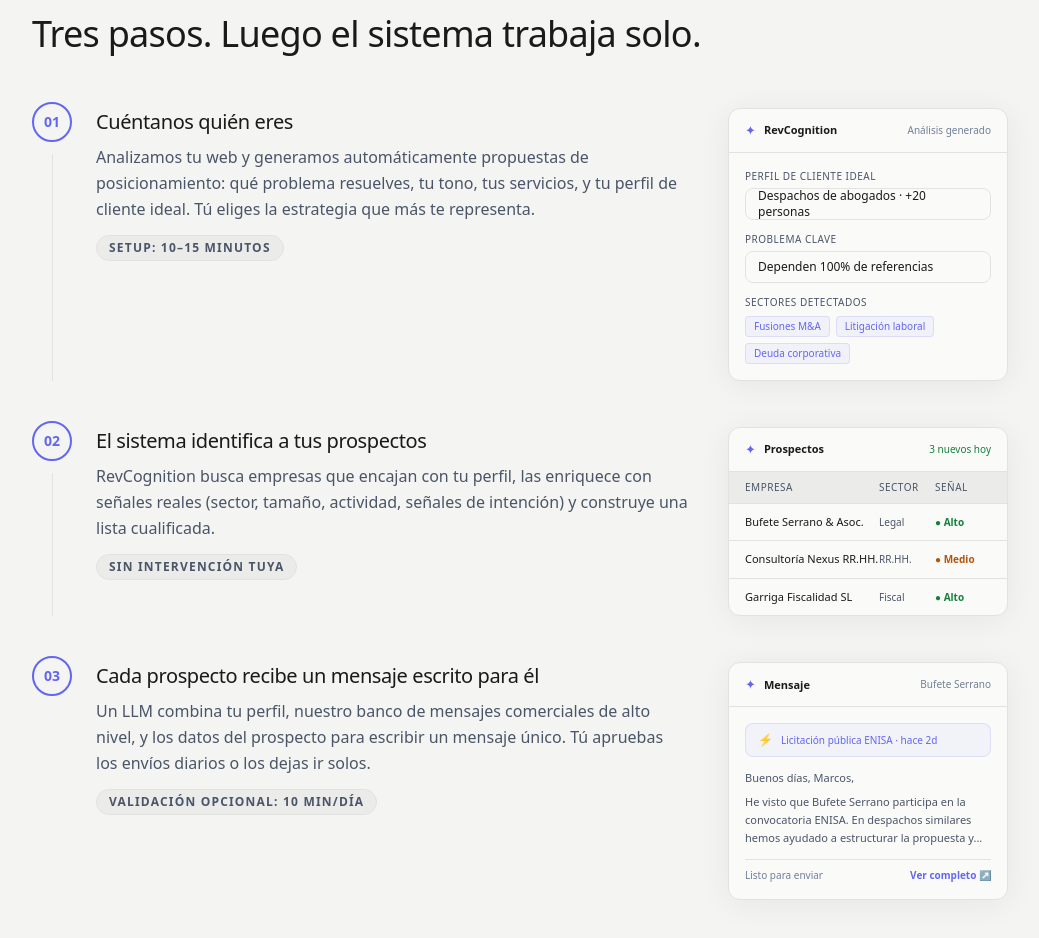
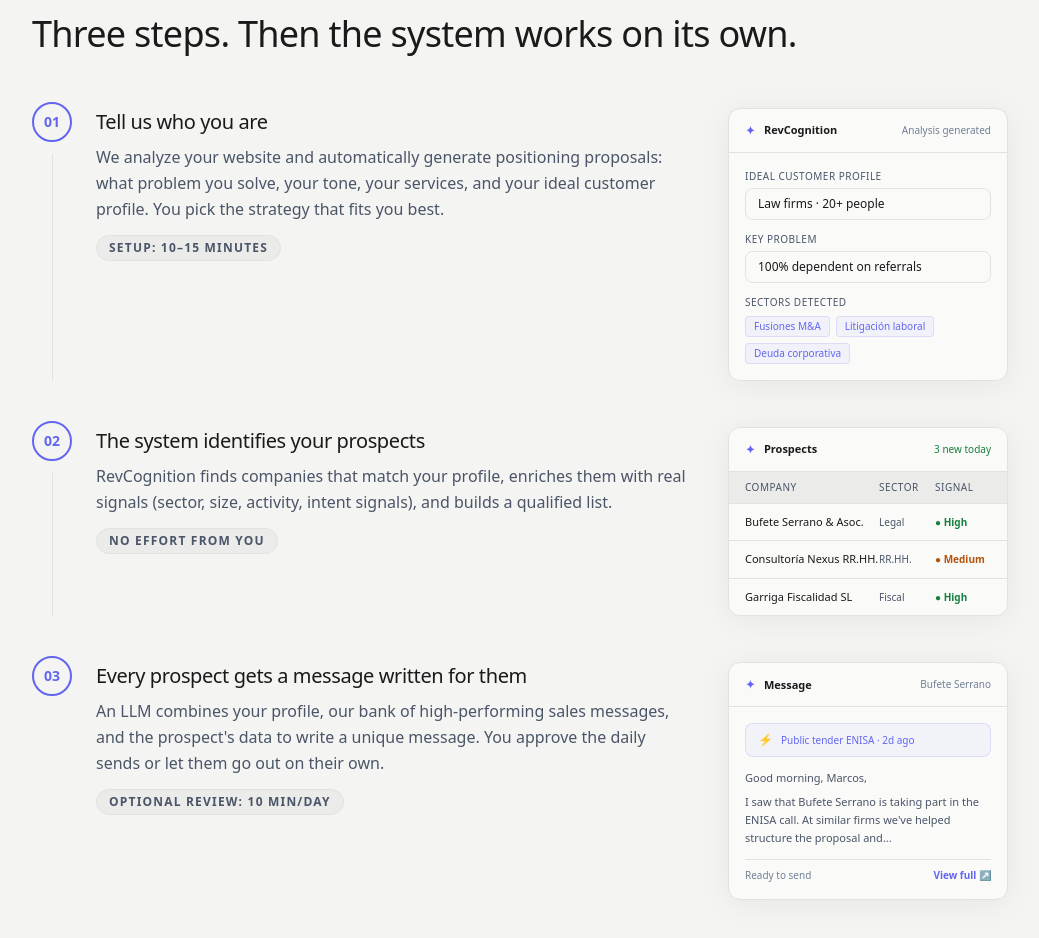
Before and after one commit to olserres-crypto/RevCognition, a Next.js app: page /en in a window 1280 px wide. Shown: the part 1860-2798 px from the top of the page, without its empty margins (120-1159 px from the left). Built offline with nearby package versions, Linux system fonts and the light colour scheme; no server answers.

Commit message:
feat(i18n): sección HowItWorks localizada es/en/fr

```diff
--- a/messages/en.json
+++ b/messages/en.json
@@ -63,5 +63,53 @@
       "description": "The system finds prospects that match your profile, writes a unique message for each one, and sends it. You see every message before it goes out. No technical setup, no middlemen.",
       "cost": "0€ in agency fees"
     }
+  },
+  "howItWorks": {
+    "eyebrow": "How it works",
+    "heading": "Three steps. Then the system works on its own.",
+    "steps": [
+      {
+        "title": "Tell us who you are",
+        "description": "We analyze your website and automatically generate positioning proposals: what problem you solve, your tone, your services, and your ideal customer profile. You pick the strategy that fits you best.",
+        "time": "Setup: 10–15 minutes"
+      },
+      {
+        "title": "The system identifies your prospects",
+        "description": "RevCognition finds companies that match your profile, enriches them with real signals (sector, size, activity, intent signals), and builds a qualified list.",
+        "time": "No effort from you"
+      },
+      {
+        "title": "Every prospect gets a message written for them",
+        "description": "An LLM combines your profile, our bank of high-performing sales messages, and the prospect's data to write a unique message. You approve the daily sends or let them go out on their own.",
+        "time": "Optional review: 10 min/day"
+      }
+    ],
+    "mockups": {
+      "diagnostico": {
+        "metaText": "Analysis generated",
+        "profileLabel": "Ideal customer profile",
+        "profileValue": "Law firms · 20+ people",
+        "problemLabel": "Key problem",
+        "problemValue": "100% dependent on referrals",
+        "sectorsLabel": "Sectors detected"
+      },
+      "prospectos": {
+        "title": "Prospects",
+        "metaText": "3 new today",
+        "colEmpresa": "Company",
+        "colSector": "Sector",
+        "colSenal": "Signal",
+        "nivelAlto": "High",
+        "nivelMedio": "Medium"
+      },
+      "mensaje": {
+        "title": "Message",
+        "signalNote": "Public tender ENISA · 2d ago",
+        "greeting": "Good morning, Marcos,",
+        "body": "I saw that Bufete Serrano is taking part in the ENISA call. At similar firms we've helped structure the proposal and...",
+        "readyToSend": "Ready to send",
+        "viewFull": "View full"
+      }
+    }
   }
 }
--- a/messages/es.json
+++ b/messages/es.json
@@ -63,5 +63,53 @@
       "description": "El sistema localiza prospectos que encajan con tu perfil, escribe un mensaje único para cada uno y los envía. Ves cada mensaje antes de salir. Sin configuración técnica, sin intermediarios.",
       "cost": "0€ en agencias"
     }
+  },
+  "howItWorks": {
+    "eyebrow": "Cómo funciona",
+    "heading": "Tres pasos. Luego el sistema trabaja solo.",
+    "steps": [
+      {
+        "title": "Cuéntanos quién eres",
+        "description": "Analizamos tu web y generamos automáticamente propuestas de posicionamiento: qué problema resuelves, tu tono, tus servicios, y tu perfil de cliente ideal. Tú eliges la estrategia que más te representa.",
+        "time": "Setup: 10–15 minutos"
+      },
+      {
+        "title": "El sistema identifica a tus prospectos",
+        "description": "RevCognition busca empresas que encajan con tu perfil, las enriquece con señales reales (sector, tamaño, actividad, señales de intención) y construye una lista cualificada.",
+        "time": "Sin intervención tuya"
+      },
+      {
+        "title": "Cada prospecto recibe un mensaje escrito para él",
+        "description": "Un LLM combina tu perfil, nuestro banco de mensajes comerciales de alto nivel, y los datos del prospecto para escribir un mensaje único. Tú apruebas los envíos diarios o los dejas ir solos.",
+        "time": "Validación opcional: 10 min/día"
+      }
+    ],
+    "mockups": {
+      "diagnostico": {
+        "metaText": "Análisis generado",
+        "profileLabel": "Perfil de cliente ideal",
+        "profileValue": "Despachos de abogados · +20 personas",
+        "problemLabel": "Problema clave",
+        "problemValue": "Dependen 100% de referencias",
+        "sectorsLabel": "Sectores detectados"
+      },
+      "prospectos": {
+        "title": "Prospectos",
+        "metaText": "3 nuevos hoy",
+        "colEmpresa": "Empresa",
+        "colSector": "Sector",
+        "colSenal": "Señal",
+        "nivelAlto": "Alto",
+        "nivelMedio": "Medio"
+      },
+      "mensaje": {
+        "title": "Mensaje",
+        "signalNote": "Licitación pública ENISA · hace 2d",
+        "greeting": "Buenos días, Marcos,",
+        "body": "He visto que Bufete Serrano participa en la convocatoria ENISA. En despachos similares hemos ayudado a estructurar la propuesta y...",
+        "readyToSend": "Listo para enviar",
+        "viewFull": "Ver completo"
+      }
+    }
   }
 }
--- a/messages/fr.json
+++ b/messages/fr.json
@@ -63,5 +63,53 @@
       "description": "Le système repère les prospects qui correspondent à votre profil, rédige un message unique pour chacun et l'envoie. Vous voyez chaque message avant son départ. Sans configuration technique, sans intermédiaires.",
       "cost": "0€ de frais d'agence"
     }
+  },
+  "howItWorks": {
+    "eyebrow": "Comment ça marche",
+    "heading": "Trois étapes. Ensuite, le système travaille seul.",
+    "steps": [
+      {
+        "title": "Dites-nous qui vous êtes",
+        "description": "Nous analysons votre site et générons automatiquement des propositions de positionnement : quel problème vous résolvez, votre ton, vos services, et votre profil de client idéal. Vous choisissez la stratégie qui vous représente le mieux.",
+        "time": "Mise en place : 10–15 minutes"
+      },
+      {
+        "title": "Le système identifie vos prospects",
+        "description": "RevCognition recherche les entreprises qui correspondent à votre profil, les enrichit avec des signaux réels (secteur, taille, activité, signaux d'intention) et construit une liste qualifiée.",
+        "time": "Sans intervention de votre part"
+      },
+      {
+        "title": "Chaque prospect reçoit un message écrit pour lui",
+        "description": "Un LLM combine votre profil, notre banque de messages commerciaux à haute performance, et les données du prospect pour rédiger un message unique. Vous validez les envois quotidiens ou les laissez partir seuls.",
+        "time": "Validation optionnelle : 10 min/jour"
+      }
+    ],
+    "mockups": {
+      "diagnostico": {
+        "metaText": "Analyse générée",
+        "profileLabel": "Profil de client idéal",
+        "profileValue": "Cabinets d'avocats · +20 personnes",
+        "problemLabel": "Problème clé",
+        "problemValue": "Dépendent à 100% des recommandations",
+        "sectorsLabel": "Secteurs détectés"
+      },
+      "prospectos": {
+        "title": "Prospects",
+        "metaText": "3 nouveaux aujourd'hui",
+        "colEmpresa": "Entreprise",
+        "colSector": "Secteur",
+        "colSenal": "Signal",
+        "nivelAlto": "Élevé",
+        "nivelMedio": "Moyen"
+      },
+      "mensaje": {
+        "title": "Message",
+        "signalNote": "Appel d'offres public ENISA · il y a 2j",
+        "greeting": "Bonjour Marcos,",
+        "body": "J'ai vu que Bufete Serrano participe à l'appel d'offres ENISA. Dans des cabinets similaires, nous avons aidé à structurer la proposition et...",
+        "readyToSend": "Prêt à envoyer",
+        "viewFull": "Voir tout"
+      }
+    }
   }
 }
--- a/src/components/sections/HowItWorks.tsx
+++ b/src/components/sections/HowItWorks.tsx
@@ -1,18 +1,20 @@
 "use client";
 
+import { useTranslations } from "next-intl";
 import { motion, useReducedMotion } from "framer-motion";
 import { MockupShell, MockupRow } from "@/components/ui/MockupShell";
 
 function MockupDiagnostico() {
+  const t = useTranslations("howItWorks.mockups.diagnostico");
   const sectores = ["Fusiones M&A", "Litigación laboral", "Deuda corporativa"];
   return (
-    <MockupShell icon="✦" title="RevCognition" meta={{ text: "Análisis generado" }}>
+    <MockupShell icon="✦" title="RevCognition" meta={{ text: t("metaText") }}>
       <div className="p-4 flex flex-col gap-3">
-        <MockupRow label="Perfil de cliente ideal" value="Despachos de abogados · +20 personas" />
-        <MockupRow label="Problema clave" value="Dependen 100% de referencias" />
+        <MockupRow label={t("profileLabel")} value={t("profileValue")} />
+        <MockupRow label={t("problemLabel")} value={t("problemValue")} />
         <div>
           <div className="text-[10px] font-medium text-[var(--color-slate)] uppercase tracking-wider mb-1.5">
-            Sectores detectados
+            {t("sectorsLabel")}
           </div>
           <div className="flex flex-wrap gap-1.5">
             {sectores.map((s) => (
@@ -31,18 +33,20 @@
 }
 
 function MockupProspectos() {
+  const t = useTranslations("howItWorks.mockups.prospectos");
   const rows = [
-    { empresa: "Bufete Serrano & Asoc.", sector: "Legal", nivel: "Alto", tone: "success" as const },
-    { empresa: "Consultoría Nexus RR.HH.", sector: "RR.HH.", nivel: "Medio", tone: "warning" as const },
-    { empresa: "Garriga Fiscalidad SL", sector: "Fiscal", nivel: "Alto", tone: "success" as const },
+    { empresa: "Bufete Serrano & Asoc.", sector: "Legal", nivel: t("nivelAlto"), tone: "success" as const },
+    { empresa: "Consultoría Nexus RR.HH.", sector: "RR.HH.", nivel: t("nivelMedio"), tone: "warning" as const },
+    { empresa: "Garriga Fiscalidad SL", sector: "Fiscal", nivel: t("nivelAlto"), tone: "success" as const },
   ];
+  const headers = [t("colEmpresa"), t("colSector"), t("colSenal")];
   return (
-    <MockupShell icon="✦" title="Prospectos" meta={{ text: "3 nuevos hoy", tone: "success" }}>
+    <MockupShell icon="✦" title={t("title")} meta={{ text: t("metaText"), tone: "success" }}>
       <div
         className="grid px-4 py-2 border-b border-[var(--color-border)] bg-[var(--color-surface)]"
         style={{ gridTemplateColumns: "1fr 56px 56px" }}
       >
-        {["Empresa", "Sector", "Señal"].map((h) => (
+        {headers.map((h) => (
           <div
             key={h}
             className="text-[10px] font-medium text-[var(--color-slate)] uppercase tracking-wider"
@@ -75,25 +79,24 @@
 }
 
 function MockupMensaje() {
+  const t = useTranslations("howItWorks.mockups.mensaje");
   return (
-    <MockupShell icon="✦" title="Mensaje" meta={{ text: "Bufete Serrano" }}>
+    <MockupShell icon="✦" title={t("title")} meta={{ text: "Bufete Serrano" }}>
       <div className="p-4 flex flex-col gap-3">
         <div className="flex items-center gap-2 px-3 py-2 rounded-lg bg-[color-mix(in_oklch,var(--color-warm)_5%,transparent)] border border-[color-mix(in_oklch,var(--color-warm)_14%,transparent)]">
           <span aria-hidden="true" className="text-xs">⚡</span>
           <span className="text-[10px] font-medium text-[var(--color-warm)]">
-            Licitación pública ENISA · hace 2d
+            {t("signalNote")}
           </span>
         </div>
         <div className="text-[11px] text-[var(--color-slate)] leading-relaxed">
-          <div className="mb-1.5">Buenos días, Marcos,</div>
-          <div>
-            He visto que Bufete Serrano participa en la convocatoria ENISA. En despachos similares hemos ayudado a estructurar la propuesta y...
-          </div>
+          <div className="mb-1.5">{t("greeting")}</div>
+          <div>{t("body")}</div>
         </div>
         <div className="flex items-center justify-between pt-2 border-t border-[var(--color-border)]">
-          <span className="text-[10px] text-[var(--color-slate-light)]">Listo para enviar</span>
+          <span className="text-[10px] text-[var(--color-slate-light)]">{t("readyToSend")}</span>
           <span className="text-[10px] font-semibold text-[var(--color-warm)]">
-            Ver completo ↗
+            {t("viewFull")} ↗
           </span>
         </div>
       </div>
@@ -102,41 +105,20 @@
 }
 
 const stepMockups = [MockupDiagnostico, MockupProspectos, MockupMensaje];
-
-const steps = [
-  {
-    number: "01",
-    title: "Cuéntanos quién eres",
-    description:
-      "Analizamos tu web y generamos automáticamente propuestas de posicionamiento: qué problema resuelves, tu tono, tus servicios, y tu perfil de cliente ideal. Tú eliges la estrategia que más te representa.",
-    time: "Setup: 10–15 minutos",
-  },
-  {
-    number: "02",
-    title: "El sistema identifica a tus prospectos",
-    description:
-      "RevCognition busca empresas que encajan con tu perfil, las enriquece con señales reales (sector, tamaño, actividad, señales de intención) y construye una lista cualificada.",
-    time: "Sin intervención tuya",
-  },
-  {
-    number: "03",
-    title: "Cada prospecto recibe un mensaje escrito para él",
-    description:
-      "Un LLM combina tu perfil, nuestro banco de mensajes comerciales de alto nivel, y los datos del prospecto para escribir un mensaje único. Tú apruebas los envíos diarios o los dejas ir solos.",
-    time: "Validación opcional: 10 min/día",
-  },
-];
+const stepNumbers = ["01", "02", "03"];
 
 export function HowItWorks() {
+  const t = useTranslations("howItWorks");
   const reduce = useReducedMotion();
+  const steps = t.raw("steps") as { title: string; description: string; time: string }[];
   return (
     <section id="como-funciona" className="py-16 sm:py-24">
       <div className="max-w-5xl mx-auto px-4 sm:px-6">
         <p className="text-sm font-semibold uppercase tracking-widest text-[var(--color-warm)] mb-4">
-          Cómo funciona
+          {t("eyebrow")}
         </p>
         <h2 className="font-serif text-3xl sm:text-4xl text-[var(--color-ink)] mb-12">
-          Tres pasos. Luego el sistema trabaja solo.
+          {t("heading")}
         </h2>
 
         <div className="flex flex-col gap-0">
@@ -144,7 +126,7 @@
             const MockupComponent = stepMockups[i];
             return (
               <motion.div
-                key={step.number}
+                key={stepNumbers[i]}
                 initial={reduce ? false : { opacity: 0, x: -16 }}
                 whileInView={{ opacity: 1, x: 0 }}
                 viewport={{ once: true, margin: "-40px" }}
@@ -153,7 +135,7 @@
               >
                 <div className="flex flex-col items-center shrink-0">
                   <div className="w-10 h-10 rounded-full border-2 border-[var(--color-warm)] text-[var(--color-warm)] text-sm font-semibold flex items-center justify-center">
-                    {step.number}
+                    {stepNumbers[i]}
                   </div>
                   {i < steps.length - 1 && (
                     <div className="flex-1 w-px bg-[var(--color-border)] mt-3" aria-hidden="true" />
```
